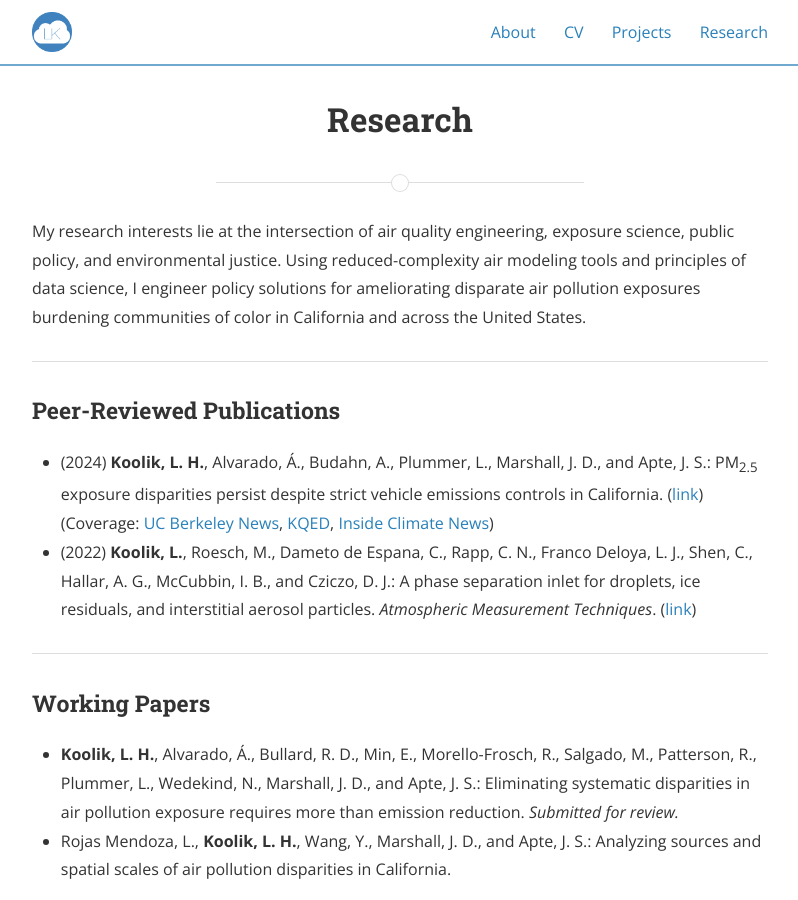
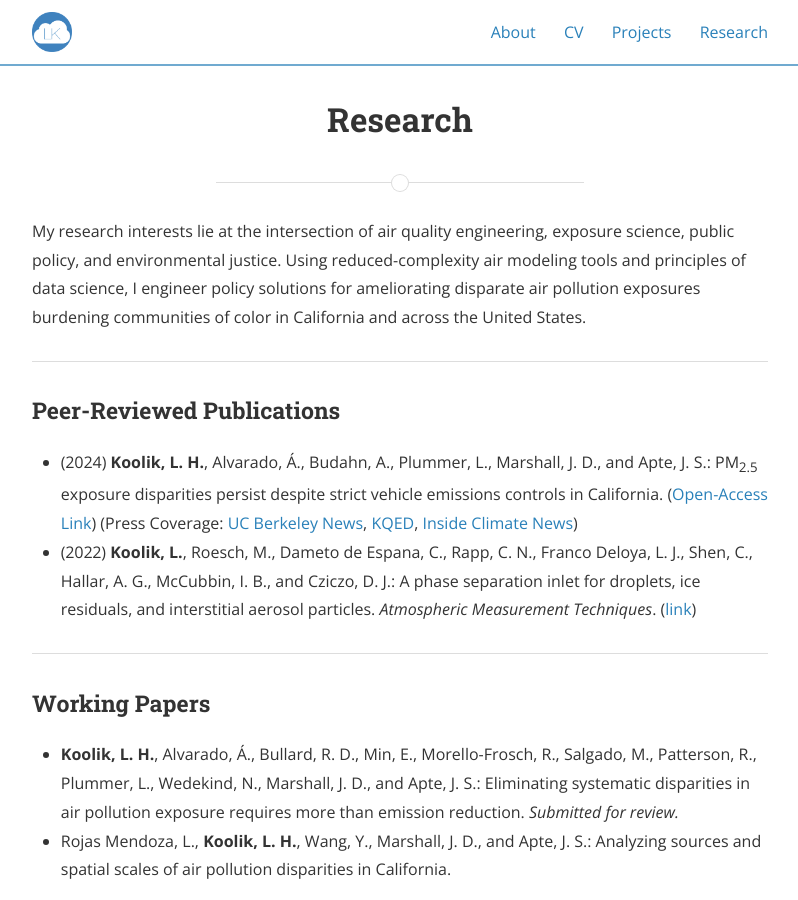
Before and after one commit to lkoolik/lkoolik.github.io, a Jekyll site: the page built from research.md, in a window 1280 px wide and 900 px high. Shown: the whole window, without its empty margins (240-1038 px from the left). Built offline with Jekyll 4.4.1, drawn with Linux system fonts in a browser that asks for light colours; nearby versions of some CDN libraries.

Commit message:
Update research.md

```diff
--- a/research.md
+++ b/research.md
@@ -12,7 +12,7 @@
 
 <h3>Peer-Reviewed Publications</h3>
 <ul>
-  <li>(2024) <b>Koolik, L. H.</b>, Alvarado, Á., Budahn, A., Plummer, L., Marshall, J. D., and Apte, J. S.: PM<sub>2.5</sub> exposure disparities persist despite strict vehicle emissions controls in California. (<a href="https://doi.org/10.1126/sciadv.adn8544">link</a>)(Coverage: <a href="https://news.berkeley.edu/2024/09/11/california-has-dramatically-improved-its-air-quality-but-racial-disparities-persist/">UC Berkeley News</a>, <a href="https://www.kqed.org/science/1994307/californians-are-breathing-far-less-vehicle-pollution-but-disparities-are-widening">KQED</a>, <a href="https://insideclimatenews.org/news/11092024/california-vehicle-emissions-exposure-disparity/">Inside Climate News</a>)</li>
+  <li>(2024) <b>Koolik, L. H.</b>, Alvarado, Á., Budahn, A., Plummer, L., Marshall, J. D., and Apte, J. S.: PM<sub>2.5</sub> exposure disparities persist despite strict vehicle emissions controls in California. (<a href="https://doi.org/10.1126/sciadv.adn8544">Open-Access Link</a>) (Press Coverage: <a href="https://news.berkeley.edu/2024/09/11/california-has-dramatically-improved-its-air-quality-but-racial-disparities-persist/">UC Berkeley News</a>, <a href="https://www.kqed.org/science/1994307/californians-are-breathing-far-less-vehicle-pollution-but-disparities-are-widening">KQED</a>, <a href="https://insideclimatenews.org/news/11092024/california-vehicle-emissions-exposure-disparity/">Inside Climate News</a>)</li>
   <li>(2022) <b>Koolik, L.</b>, Roesch, M., Dameto de Espana, C., Rapp, C. N., Franco Deloya, L. J., Shen, C., Hallar, A. G., McCubbin, I. B., and Cziczo, D. J.: A phase separation inlet for droplets, ice residuals, and interstitial aerosol particles. <i> Atmospheric Measurement Techniques</i>. (<a href="https://doi.org/10.5194/amt-15-3213-2022">link</a>)</li>
 </ul>
 
```
